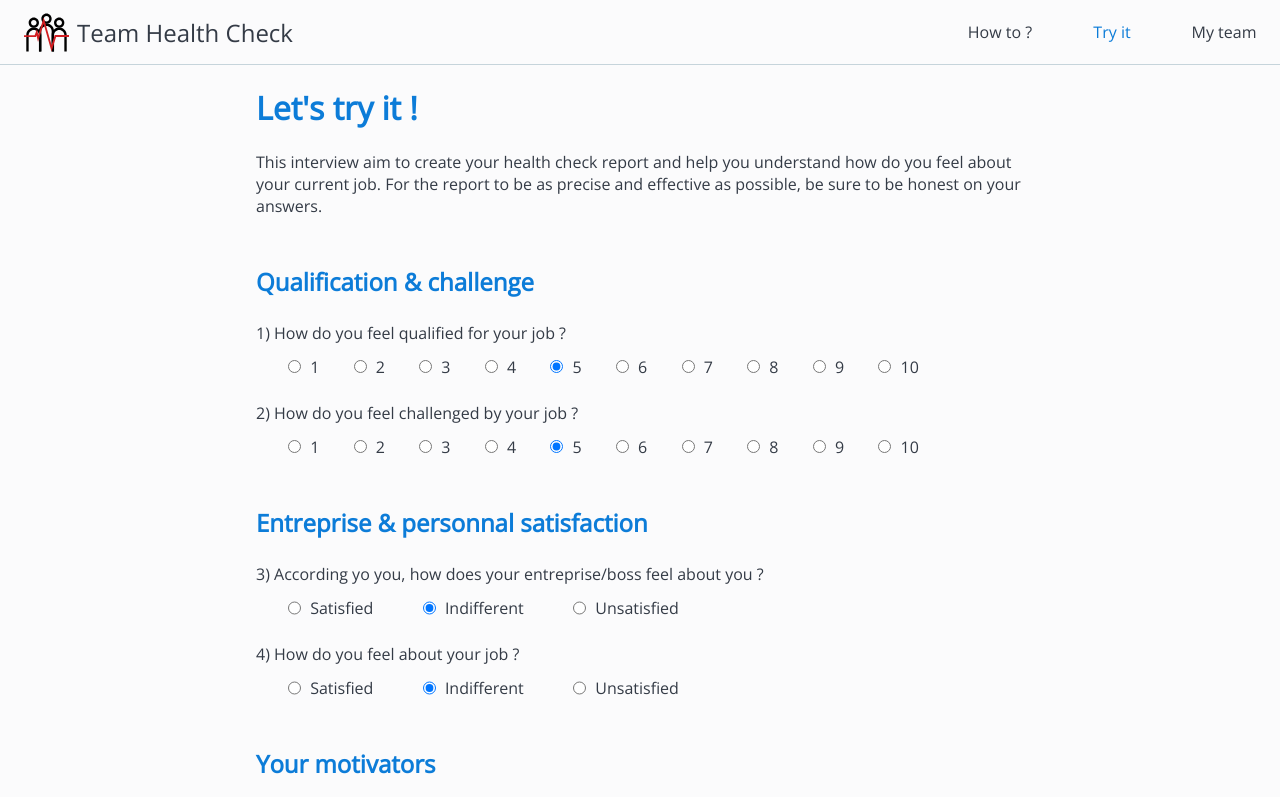
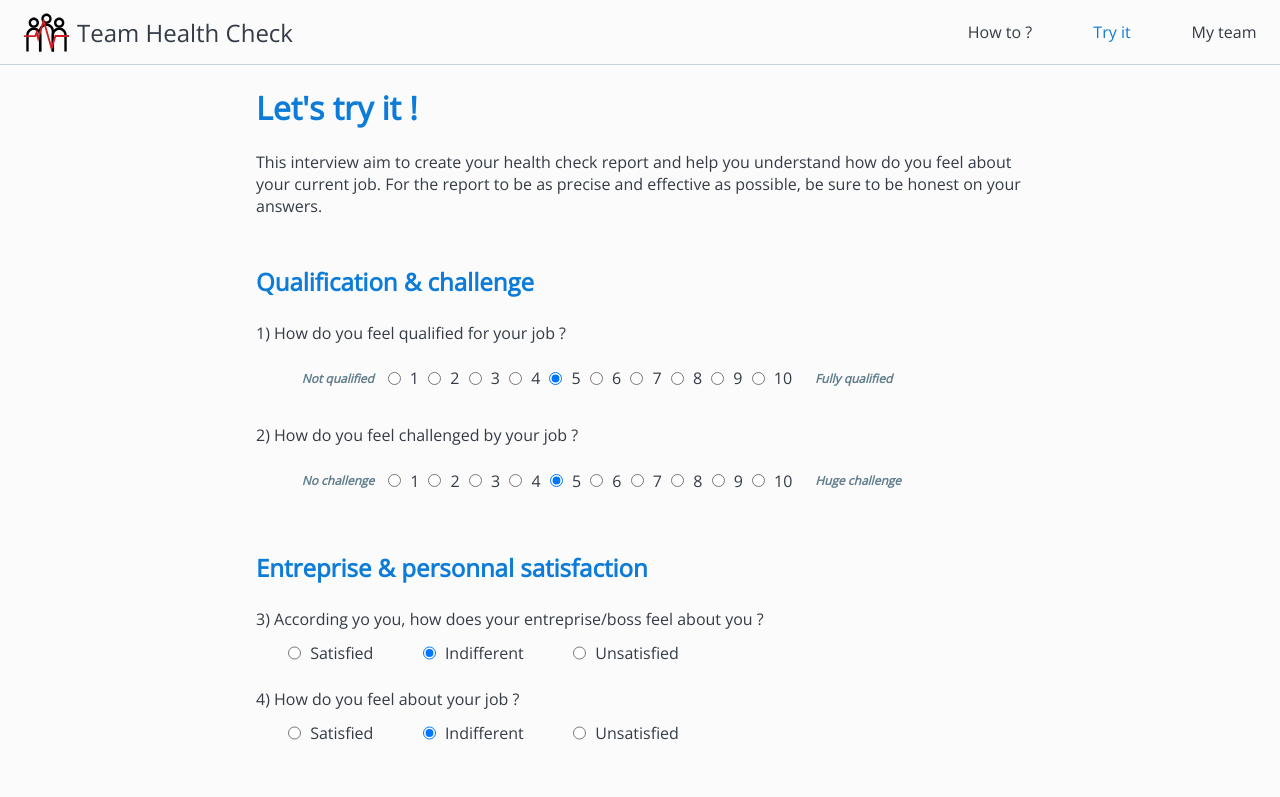
Before and after one commit to Lokymil/team_health_check, a React (Create React App) app: page /interview/tryit in a window 1280 px wide. Shown: the top 797 px of the page. Built offline with nearby package versions, Linux system fonts and the light colour scheme.

Commit message:
Add caption on one to ten scales

```diff
--- a/src/components/interview/Form/Form.js
+++ b/src/components/interview/Form/Form.js
@@ -64,6 +64,8 @@ const Form = ({ setFileData, history }) => {
         checkedValue={competency}
         setCheckedValue={setCompetency}
         className="interview--answers"
+        lowerCaption="Not qualified"
+        upperCaption="Fully qualified"
       />
       <label className="interview--question">
         2) How do you feel challenged by your job ?
@@ -73,6 +75,8 @@ const Form = ({ setFileData, history }) => {
         checkedValue={challenge}
         setCheckedValue={setChallenge}
         className="interview--answers"
+        lowerCaption="No challenge"
+        upperCaption="Huge challenge"
       />
       <h2>Entreprise & personnal satisfaction</h2>
       <label className="interview--question">
--- a/src/components/interview/Form/OneToTenScale.js
+++ b/src/components/interview/Form/OneToTenScale.js
@@ -2,7 +2,14 @@ import React from "react";
 import classNames from "classnames";
 import "./OneToTenScale.scss";
 
-const OneToTenScale = ({ name, checkedValue, setCheckedValue, className }) => {
+const OneToTenScale = ({
+  name,
+  checkedValue,
+  setCheckedValue,
+  className,
+  lowerCaption,
+  upperCaption,
+}) => {
   const scale = [];
 
   for (let i = 1; i < 11; i++) {
@@ -25,7 +32,15 @@ const OneToTenScale = ({ name, checkedValue, setCheckedValue, className }) => {
   }
 
   return (
-    <div className={classNames("one-to-ten--scale", className)}>{scale}</div>
+    <div className={classNames("one-to-ten--wrapper", className)}>
+      {lowerCaption && (
+        <span className="one-to-ten--caption">{lowerCaption}</span>
+      )}
+      <div className={"one-to-ten--scale"}>{scale}</div>
+      {upperCaption && (
+        <span className="one-to-ten--caption">{upperCaption}</span>
+      )}
+    </div>
   );
 };
 
--- a/src/components/interview/Form/OneToTenScale.scss
+++ b/src/components/interview/Form/OneToTenScale.scss
@@ -1,4 +1,20 @@
+@import "../../../colors";
+
 .one-to-ten {
+  &--wrapper {
+    display: flex;
+    flex-direction: row;
+    align-items: center;
+  }
+
+  &--caption {
+    margin: 2ch;
+    font-size: 0.75rem;
+    font-weight: bold;
+    font-style: italic;
+    color: $base-grey;
+  }
+
   &--scale {
     max-width: 40rem;
     display: flex;
```
